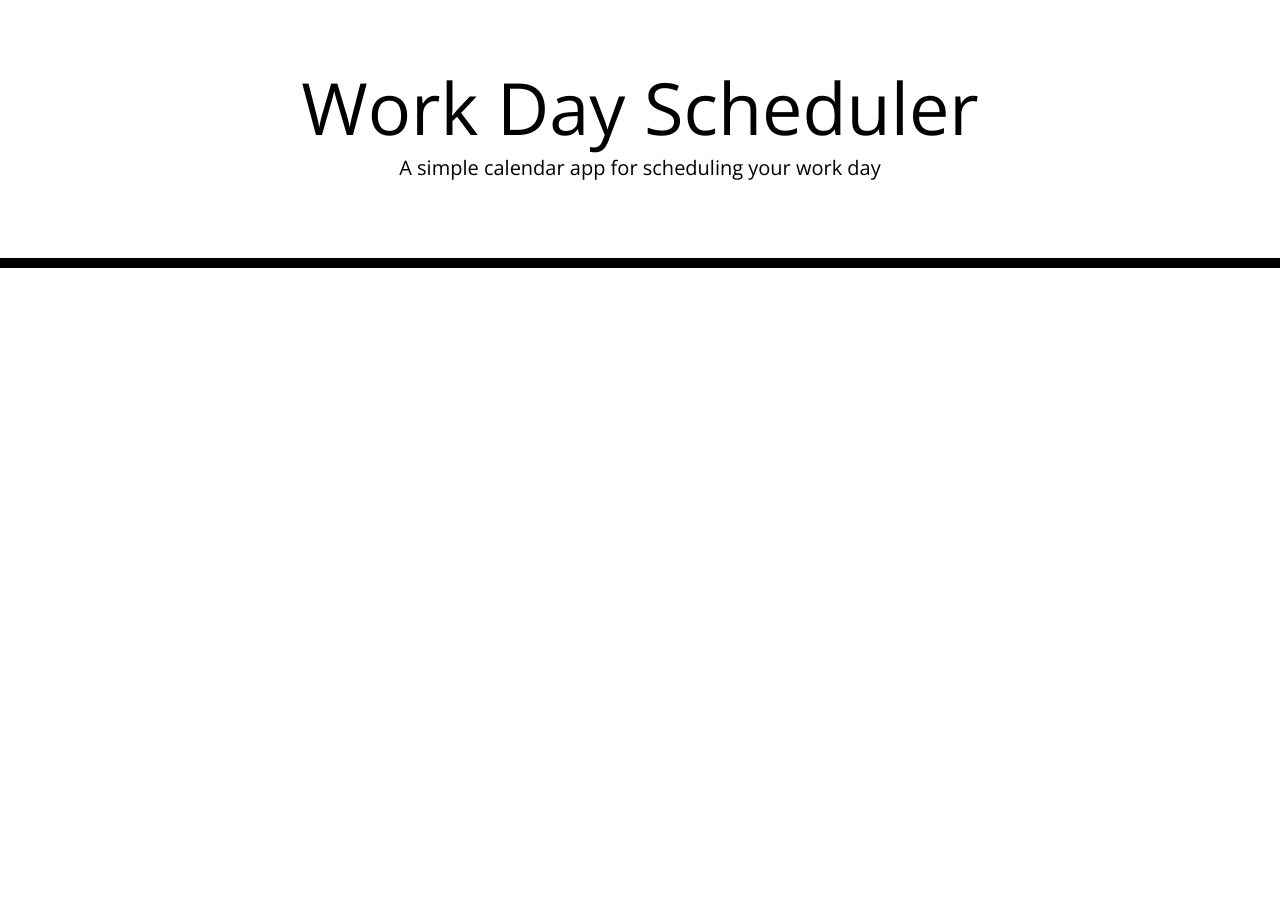
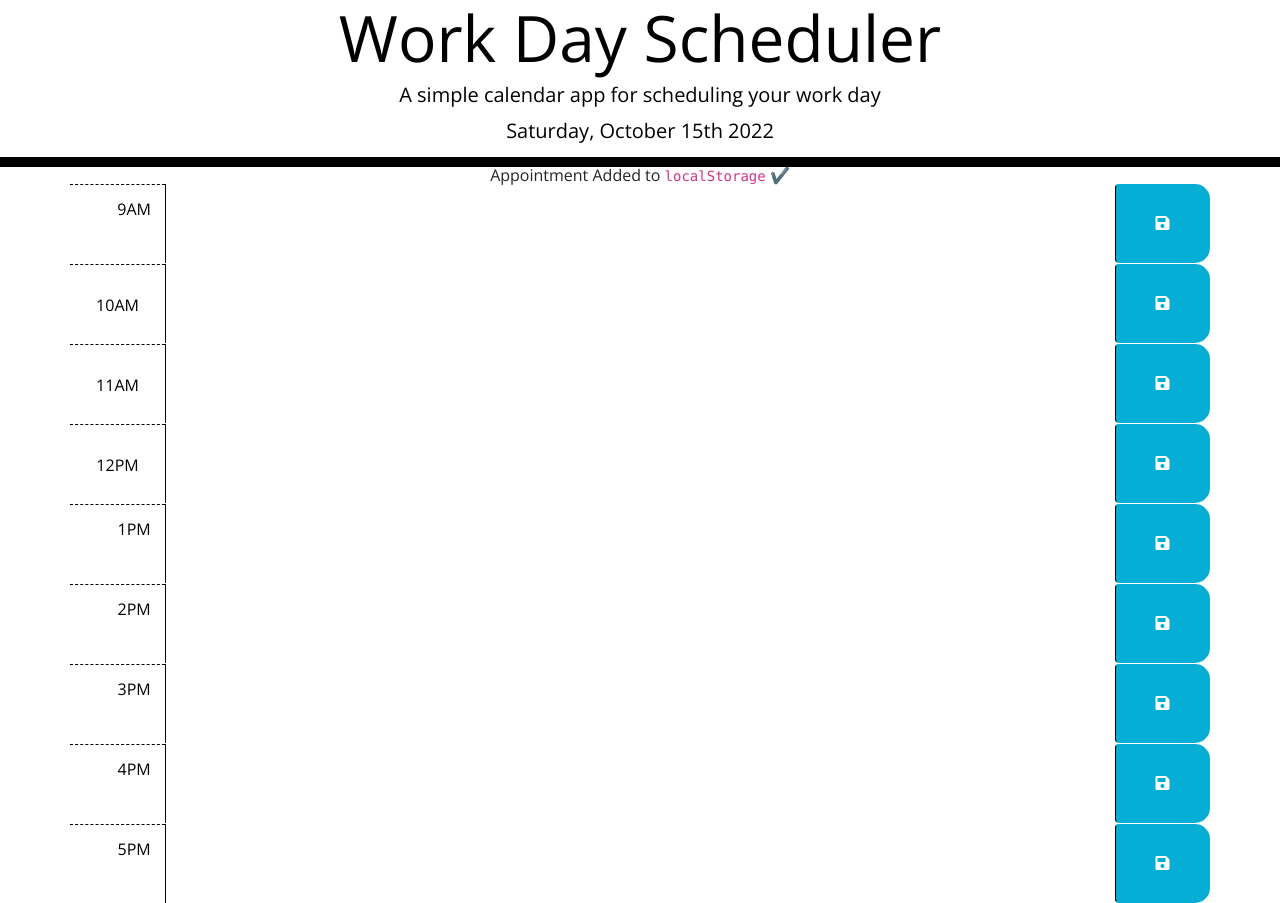
Before and after one commit to Lwalsh2022/Work-Schedule, a plain HTML site: page index.html in a window 1280 px wide. Before the commit the page ends 800 px from the top, so only its background shows below. Drawn offline with nearby package versions, Linux system fonts and the light colour scheme.

Commit message:
adding js file with local storage

```diff
--- a/index.html
+++ b/index.html
@@ -1,24 +1,14 @@
 <!DOCTYPE html>
 <html lang="en">
+
 <head>
-    <meta charset="UTF-8" />
-    <meta name="viewport" content="width=device-width, initial-scale=1.0" />
-    <meta http-equiv="X-UA-Compatible" content="ie=edge" />
-    <link
-      rel="stylesheet"
-      href="https://stackpath.bootstrapcdn.com/bootstrap/4.3.1/css/bootstrap.min.css"
-    />
-    <link
-      rel="stylesheet"
-      href="https://use.fontawesome.com/releases/v5.8.1/css/all.css"
-      integrity="sha384-50oBUHEmvpQ+1lW4y57PTFmhCaXp0ML5d60M1M7uH2+nqUivzIebhndOJK28anvf"
-      crossorigin="anonymous"
-    />
-    <link
-      href="https://fonts.googleapis.com/css?family=Open+Sans&display=swap"
-      rel="stylesheet"
-    />
-    <link rel="stylesheet" href="style.css" />
+  <meta charset="UTF-8">
+  <meta name="viewport" content="width=device-width, initial-scale=1.0">
+  <meta http-equiv="X-UA-Compatible" content="ie=edge">
+  <link rel="stylesheet" href="https://cdn.jsdelivr.net/npm/bootstrap@5.1.3/dist/css/bootstrap.min.css">
+  <link rel="stylesheet" href="https://use.fontawesome.com/releases/v5.8.1/css/all.css" integrity="sha384-50oBUHEmvpQ+1lW4y57PTFmhCaXp0ML5d60M1M7uH2+nqUivzIebhndOJK28anvf" crossorigin="anonymous">
+  <link href="https://fonts.googleapis.com/css?family=Open+Sans&display=swap" rel="stylesheet">
+  <link rel="stylesheet" href="style.css">
   <title>Work Day Scheduler</title>
 </head>
 
@@ -28,11 +18,86 @@
     <p class="lead">A simple calendar app for scheduling your work day</p>
     <p id="currentDay" class="lead"></p>
   </header>
+  <section class='text-center notification' id="notify">Appointment Added to <code>localStorage</code> ✔️</section>
   <div class="container">
-      <!-- Timeblocks go here -->
+    <div id="hour-9" class="row time-block">
+      <div class="col-md-1 hour">
+        9AM
+      </div>
+      <textarea class="col-md-10 description">
+      </textarea>
+      <button class="btn saveBtn col-md-1"><i class="fas fa-save"></i></button>
+    </div>
+    <div id="hour-10" class="row time-block">
+      <div class="col-md-1 hour">
+        10AM
+      </div>
+      <textarea class="col-md-10 description">
+      </textarea>
+      <button class="btn saveBtn col-md-1"><i class="fas fa-save"></i></button>
+    </div>
+    <div id="hour-11" class="row time-block">
+      <div class="col-md-1 hour">
+        11AM
+      </div>
+      <textarea class="col-md-10 description">
+      </textarea>
+      <button class="btn saveBtn col-md-1"><i class="fas fa-save"></i></button>
+    </div>
+    <div id="hour-12" class="row time-block">
+      <div class="col-md-1 hour">
+        12PM
+      </div>
+      <textarea class="col-md-10 description">
+      </textarea>
+      <button class="btn saveBtn col-md-1"><i class="fas fa-save"></i></button>
+    </div>
+   <div id="hour-13" class="row time-block">
+      <div class="col-md-1 hour">
+        1PM
+      </div>
+      <textarea class="col-md-10 description">
+      </textarea>
+      <button class="btn saveBtn col-md-1"><i class="fas fa-save"></i></button>
+    </div>
+    <div id="hour-14" class="row time-block">
+      <div class="col-md-1 hour">
+        2PM
+      </div>
+      <textarea class="col-md-10 description">
+      </textarea>
+      <button class="btn saveBtn col-md-1"><i class="fas fa-save"></i></button>
+    </div>
+    <div id="hour-15" class="row time-block">
+     <div class="col-md-1 hour">
+        3PM
+      </div>
+      <textarea class="col-md-10 description">
+      </textarea>
+      <button class="btn saveBtn col-md-1"><i class="fas fa-save"></i></button>
+    </div>
+    <div id="hour-16" class="row time-block">
+      <div class="col-md-1 hour">
+        4PM
+      </div>
+      <textarea class="col-md-10 description">
+      </textarea>
+      <button class="btn saveBtn col-md-1"><i class="fas fa-save"></i></button>
+    </div>
+    <div id="hour-17" class="row time-block">
+      <div class="col-md-1 hour">
+        5PM
+      </div>
+      <textarea class="col-md-10 description">
+      </textarea>
+      <button class="btn saveBtn col-md-1"><i class="fas fa-save"></i></button>
     </div>
 
     <script src="https://code.jquery.com/jquery-3.4.1.min.js"></script>
     <script src="https://cdnjs.cloudflare.com/ajax/libs/moment.js/2.24.0/moment.min.js"></script>
+
+    <script src="script.js"></script>
+
 </body>
+
 </html>
--- /dev/null
+++ b/script.js
@@ -0,0 +1,62 @@
+
+
+$(document).ready(function () {
+    // listen for save button clicks
+    $('.saveBtn').on('click', function () {
+        // get nearby values
+
+        // save in localStorage
+        localStorage.setItem('hour-9', '#hour-9 .description');
+        localStorage.setItem('hour-10', '#hour-10 .description');
+        localStorage.setItem('hour-11', '#hour-11 .description');
+        localStorage.setItem('hour-12', '#hour-12 .description');
+        localStorage.setItem('hour-13', '#hour-13 .description');
+        localStorage.setItem('hour-14', '#hour-14 .description');
+        localStorage.setItem('hour-15', '#hour-15 .description');
+        localStorage.setItem('hour-16', '#hour-16 .description');
+        localStorage.setItem('hour-17', '#hour-17 .description');
+
+        // Show notification that item was saved to localStorage by adding class 'show'
+
+        // Timeout to remove 'show' class after 5 seconds
+        setTimeout(function () {
+            $('.notification').removeClass('show');
+        }, 5000);
+    });
+    function hourUpdater() {
+        // get current number of hours (preferably with moment.js)
+
+        // loop over time blocks
+        // loop over time blocks ---> https://api.jquery.com/each/
+        // inside this loop, // check if we've moved past this time. If we have, make the row grey. If it's future, make it green. if it's past, make it red. Using the past, present, and future classes in css file
+
+        // check if we've moved past this time
+    }
+
+    hourUpdater();
+
+
+    // set up interval to check if current time needs to be updated
+    var interval = setInterval(hourUpdater, 15000);
+
+    // load any saved data from localStorage
+    $('#hour-9 .description').val(localStorage.getItem('hour-9'));
+    $('#hour-10 .description').val(localStorage.getItem('hour-10'));
+    $('#hour-11 .description').val(localStorage.getItem('hour-11'));
+    $('#hour-12 .description').val(localStorage.getItem('hour-12'));
+    $('#hour-13 .description').val(localStorage.getItem('hour-13'));
+    $('#hour-14 .description').val(localStorage.getItem('hour-14'));
+    $('#hour-15 .description').val(localStorage.getItem('hour-15'));
+    $('#hour-16 .description').val(localStorage.getItem('hour-16'));
+    $('#hour-17 .description').val(localStorage.getItem('hour-17'));
+    ///need to repeat line 21 for all the other hours
+
+
+    // display current day on page
+    $('#currentDay').html(moment().format('dddd, MMMM Do YYYY'));
+
+    console.log(moment());
+
+    var time = moment();
+    var hour = moment().hours();
+});
```
Lines whose indentation alone changed are shown as unchanged.
